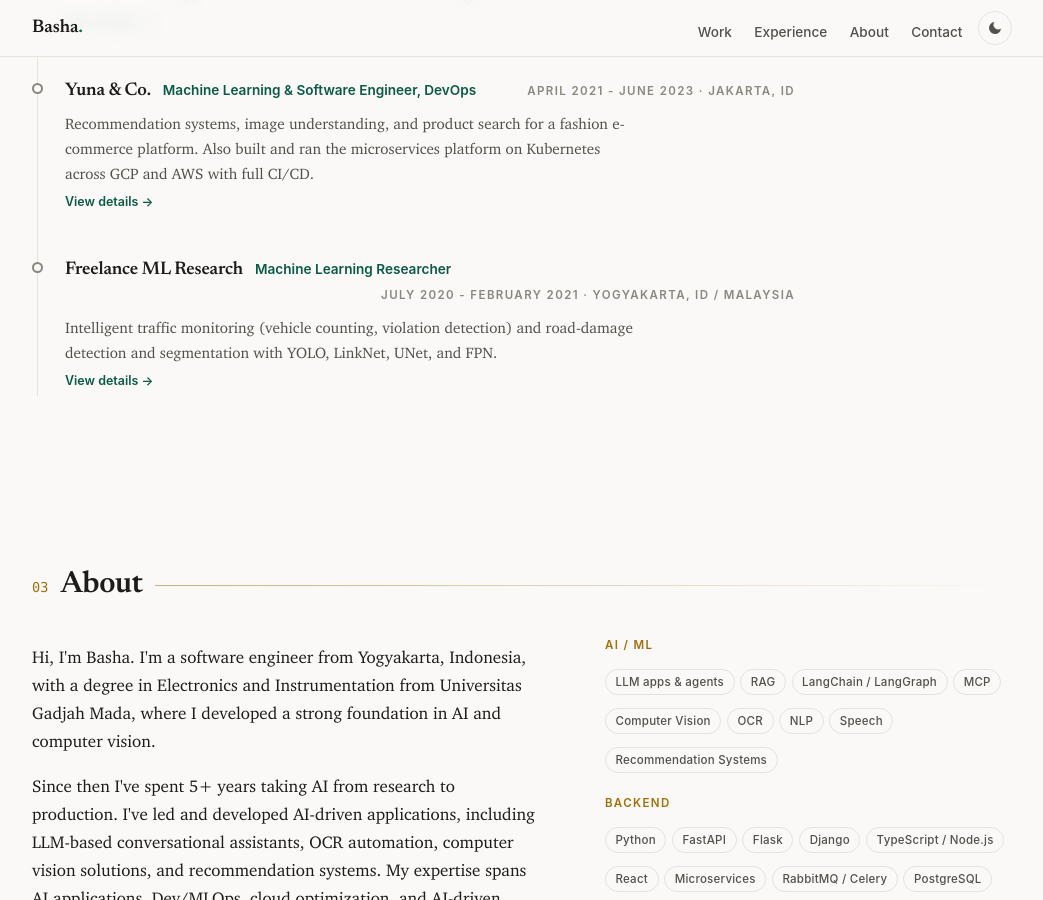
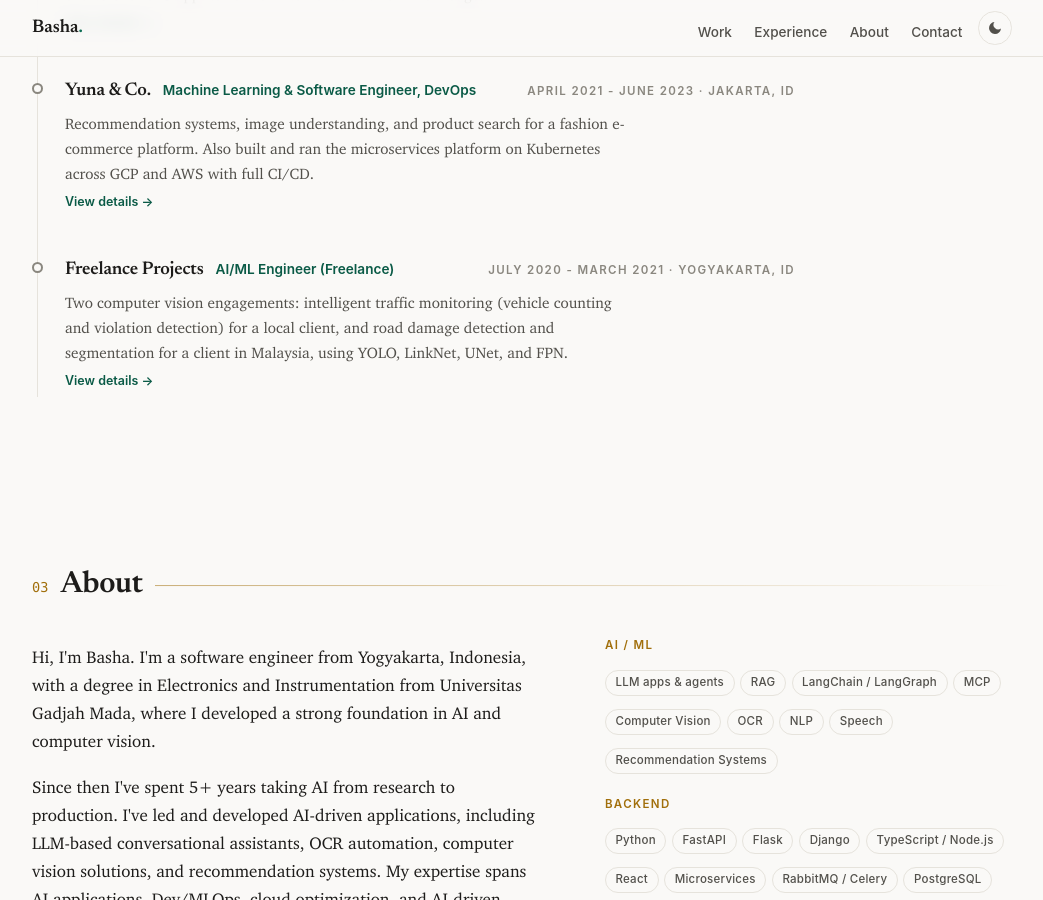
Before and after one commit to bashatahamal/bashatahamal.github.io, a Jekyll site: the page built from index.html, in a window 1280 px wide and 900 px high, scrolled down 4018 px. Shown: the whole window, without its empty margins (118-1161 px from the left). Built offline with Jekyll 4.4.1, drawn with Linux system fonts in a browser that asks for light colours.

Commit message:
Consolidate the 2020-21 freelance entry and refresh the CV PDF
The entry was described differently on the CV, the site and LinkedIn.
Now one entry everywhere: Freelance Projects, AI/ML Engineer (Freelance),
July 2020 to March 2021, Yogyakarta. The Malaysian client moves from the
location field into the summary. CV PDF rebuilt from the same change.

Co-Authored-By: Claude Fable 5.1 <noreply@anthropic.com>

```diff
--- a/_data/experience.yml
+++ b/_data/experience.yml
@@ -70,11 +70,13 @@
     fashion e-commerce platform. Also built and ran the microservices platform
     on Kubernetes across GCP and AWS with full CI/CD.
 
-- company: Freelance ML Research
-  role: Machine Learning Researcher
-  period: July 2020 - February 2021
-  location: Yogyakarta, ID / Malaysia
+- company: Freelance Projects
+  role: AI/ML Engineer (Freelance)
+  period: July 2020 - March 2021
+  location: Yogyakarta, ID
   link: /projects/ITMS
   summary: >
-    Intelligent traffic monitoring (vehicle counting, violation detection) and
-    road-damage detection and segmentation with YOLO, LinkNet, UNet, and FPN.
+    Two computer vision engagements: intelligent traffic monitoring (vehicle
+    counting and violation detection) for a local client, and road damage
+    detection and segmentation for a client in Malaysia, using YOLO, LinkNet,
+    UNet, and FPN.
```
Also changed, not shown: 1 other file.
